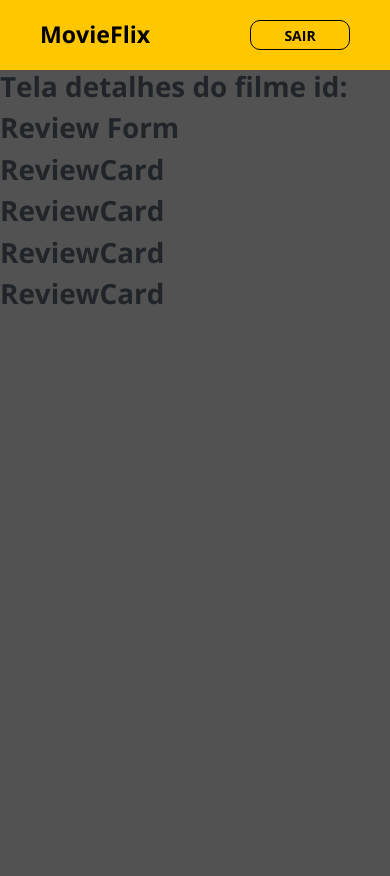
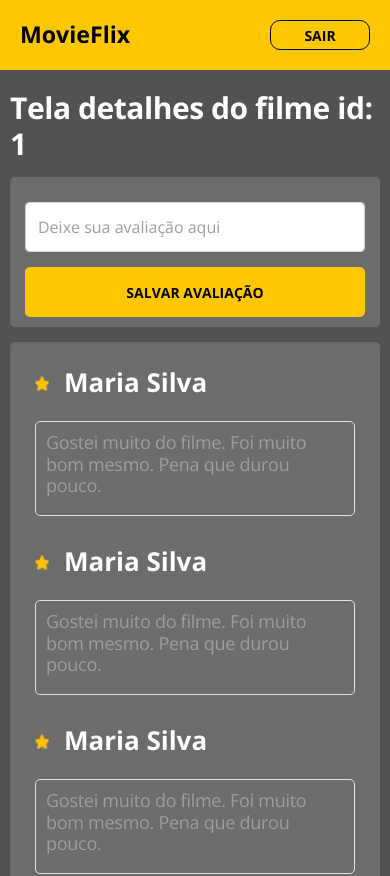
Before and after one commit to Andersongauterio/movie-flix, a React (Create React App) app: page /movies/1 in a window 390 px wide. Shown: the top 876 px of the page. Before the commit the page ends 844 px from the top, so only its background shows below. Built offline with nearby package versions, Linux system fonts and the light colour scheme.

Commit message:
movie detials style mobile

```diff
--- a/src/components/Navbar/styles.css
+++ b/src/components/Navbar/styles.css
@@ -3,7 +3,7 @@
   flex-direction: row;
   align-items: center;
   top: 50%;
-  padding: 0 40px;
+  padding: 0 20px;
   min-height: 70px;
   background-color: #FFC700;
 }
--- a/src/components/ReviewCard/index.tsx
+++ b/src/components/ReviewCard/index.tsx
@@ -1,9 +1,19 @@
+import { ReactComponent as StarIcon } from 'assets/images/star.svg';
+
 import './styles.css';
 
 const ReviewCard = () => {
   return (
-    <div>
-      <h1>ReviewCard</h1>
+    <div className="reviewcard-container">
+      <div className="reviewcard-title">
+        <StarIcon />
+        <h1>Maria Silva</h1>
+      </div>
+      <div className="reviewcard-review">
+        <h6>
+          Gostei muito do filme. Foi muito bom mesmo. Pena que durou pouco.
+        </h6>
+      </div>
     </div>
   );
 };
--- a/src/components/ReviewCard/styles.css
+++ b/src/components/ReviewCard/styles.css
@@ -0,0 +1,34 @@
+.reviewcard-container {
+  margin-bottom: 10px;
+  padding: 10px;
+}
+
+.reviewcard-title {
+  display: flex;
+  flex-direction: row;
+  align-items: center;
+  margin-bottom: 15px;
+}
+
+.reviewcard-title svg {
+  margin-right: 15px;
+  margin-bottom: 5px;
+}
+
+.reviewcard-title h1 {
+  color: #ffff;
+  font-size: 26px;
+}
+
+.reviewcard-review {
+  border: 1px solid #e1e1e1;
+  border-radius: 5px;
+  padding: 10px;
+}
+
+.reviewcard-review h6 {
+  color: #9e9e9e;
+  font-weight: normal;
+  font-size: 18px;
+  letter-spacing: -0.015em;
+}
--- a/src/components/ReviewForm/index.tsx
+++ b/src/components/ReviewForm/index.tsx
@@ -2,8 +2,15 @@ import './styles.css';
 
 const ReviewForm = () => {
   return (
-    <div>
-      <h1>Review Form</h1>
+    <div className="form-review-container">
+      <div className="form-review-input">
+        <input className="form-control"
+          type="text"
+          placeholder="Deixe sua avaliação aqui" />
+      </div>
+      <div className="form-review-btn">
+        <button className="btn btn-primary">SALVAR AVALIAÇÃO</button>
+      </div>
     </div>
   );
 };
--- a/src/components/ReviewForm/styles.css
+++ b/src/components/ReviewForm/styles.css
@@ -0,0 +1,27 @@
+.form-review-container {
+    background-color: #6C6C6C;
+    border-radius: 5px;
+    height: 150px;
+    padding: 10px 15px;
+    margin: 15px 0;
+}
+
+.form-review-input {
+    margin-top: 15px;
+}
+
+.form-review-input input{
+    height: 50px;
+}
+.form-review-input input::placeholder {
+    color: #9E9E9E;
+    font-size: 16px;
+}
+
+.form-review-btn button {
+    width: 100%;
+    height: 50px;
+    border-radius: 5px;
+    margin: 15px 0;
+    border: none;
+}
--- a/src/components/ReviewListing/index.tsx
+++ b/src/components/ReviewListing/index.tsx
@@ -3,7 +3,7 @@ import './styles.css';
 
 const ReviewListing = () => {
   return (
-    <div>
+    <div className="reviewlisting-container">
       <ReviewCard />
       <ReviewCard />
       <ReviewCard />
--- a/src/components/ReviewListing/styles.css
+++ b/src/components/ReviewListing/styles.css
@@ -0,0 +1,6 @@
+.reviewlisting-container {
+    background-color: #6C6C6C;
+    border-radius: 5px;
+    padding: 15px;
+    margin-bottom: 50px;
+}
--- a/src/pages/Protected/MovieDetails/index.tsx
+++ b/src/pages/Protected/MovieDetails/index.tsx
@@ -6,7 +6,7 @@ const MovieDetails = () => {
   return (
     <div className="movie-details-container">
       <div className="movie-details-title">
-        <h1>Tela detalhes do filme id: </h1>
+        <h1>Tela detalhes do filme id: 1 </h1>
       </div>
       <div className="movie-details-form">
           <ReviewForm />
--- a/src/pages/Protected/MovieDetails/styles.css
+++ b/src/pages/Protected/MovieDetails/styles.css
@@ -0,0 +1,9 @@
+.movie-details-container {
+    margin: 20px 10px;
+}
+
+.movie-details-title h1 {
+    color: #FFFF;
+    font-size: 30px;
+    letter-spacing: -0.015em;
+}
```
Also changed, not shown: src/assets/images/star.png (added), src/assets/images/star.svg (added).
